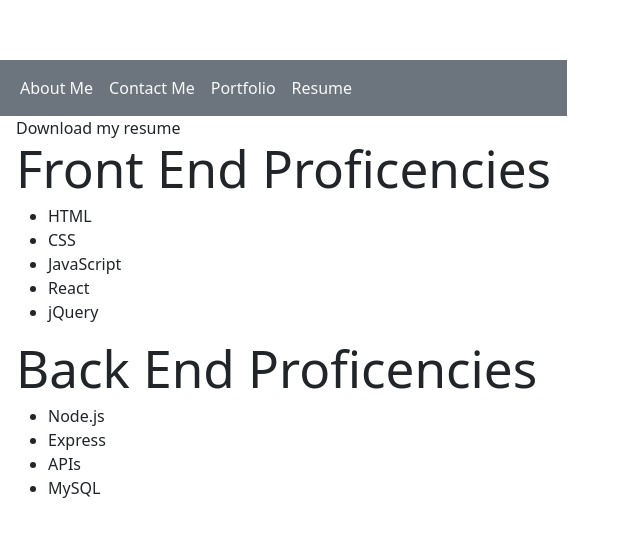
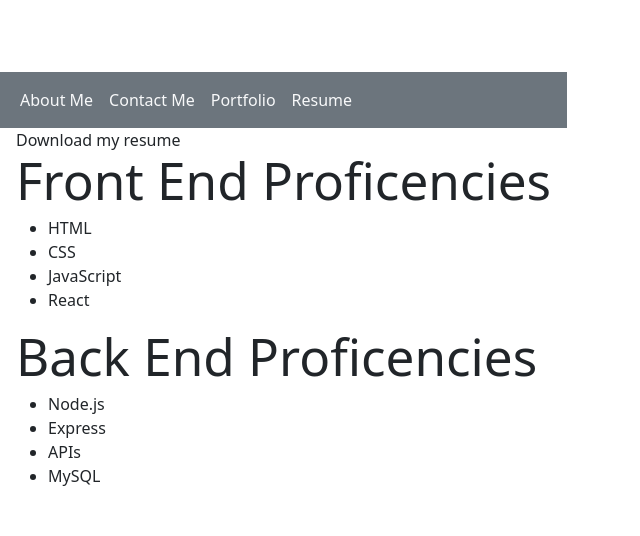
Before and after one commit to MavMMSZ/react-portfolio, a React (Vite) app in the folder Portfolio/: page /resume in a window 1280 px wide. Shown: the part 112-648 px from the top of the page, without its empty margins (0-640 px from the left). Built offline with nearby package versions, Linux system fonts and the light colour scheme.

Commit message:
resume update

```diff
--- a/Portfolio/src/pages/resume.jsx
+++ b/Portfolio/src/pages/resume.jsx
@@ -9,7 +9,6 @@ export default function resume() {
                     <li>CSS</li>
                     <li>JavaScript</li>
                     <li>React</li>
-                    <li>jQuery</li>
                 </ul>
                 <h1>Back End Proficencies</h1>
                 <ul>
```
